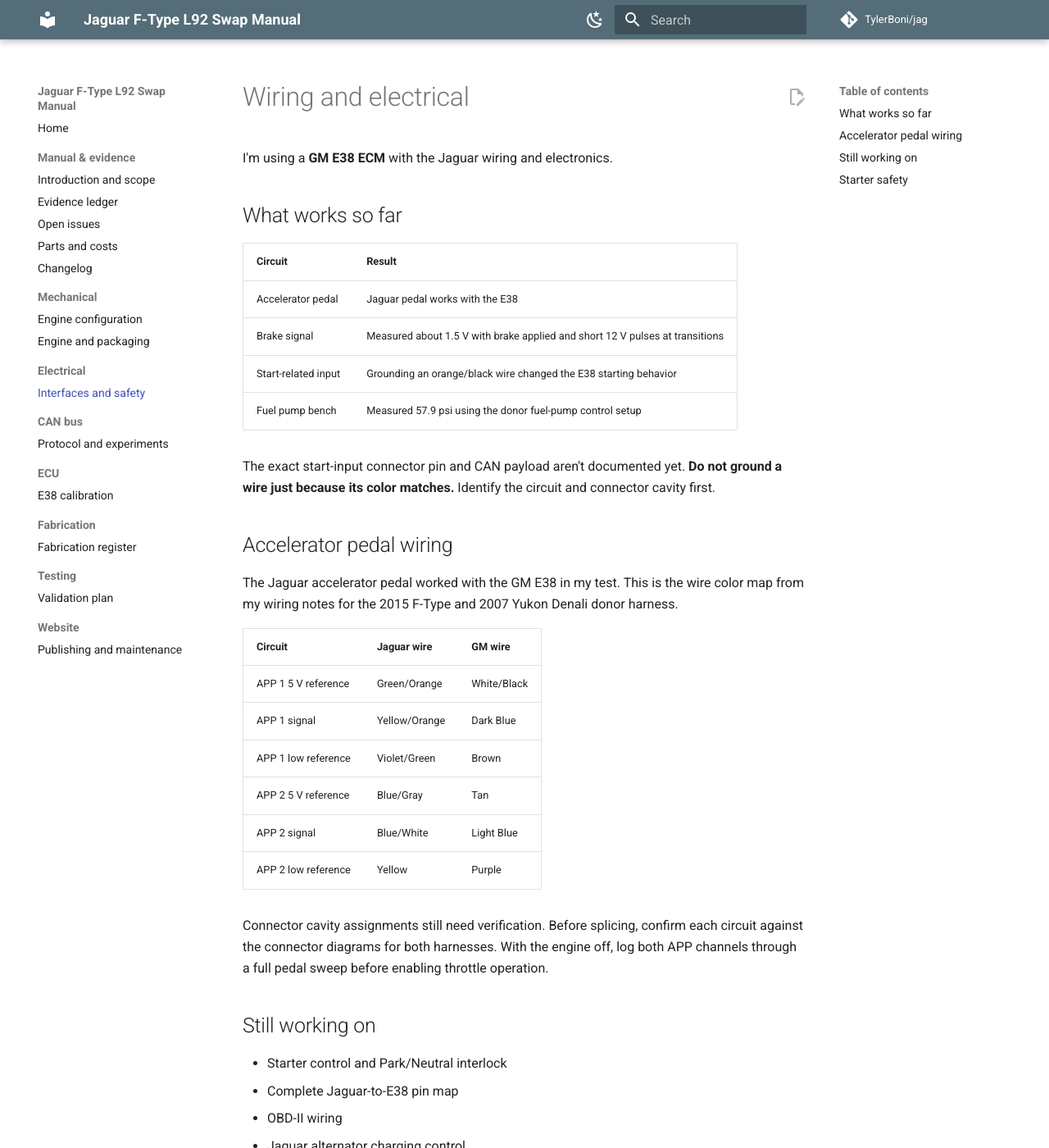
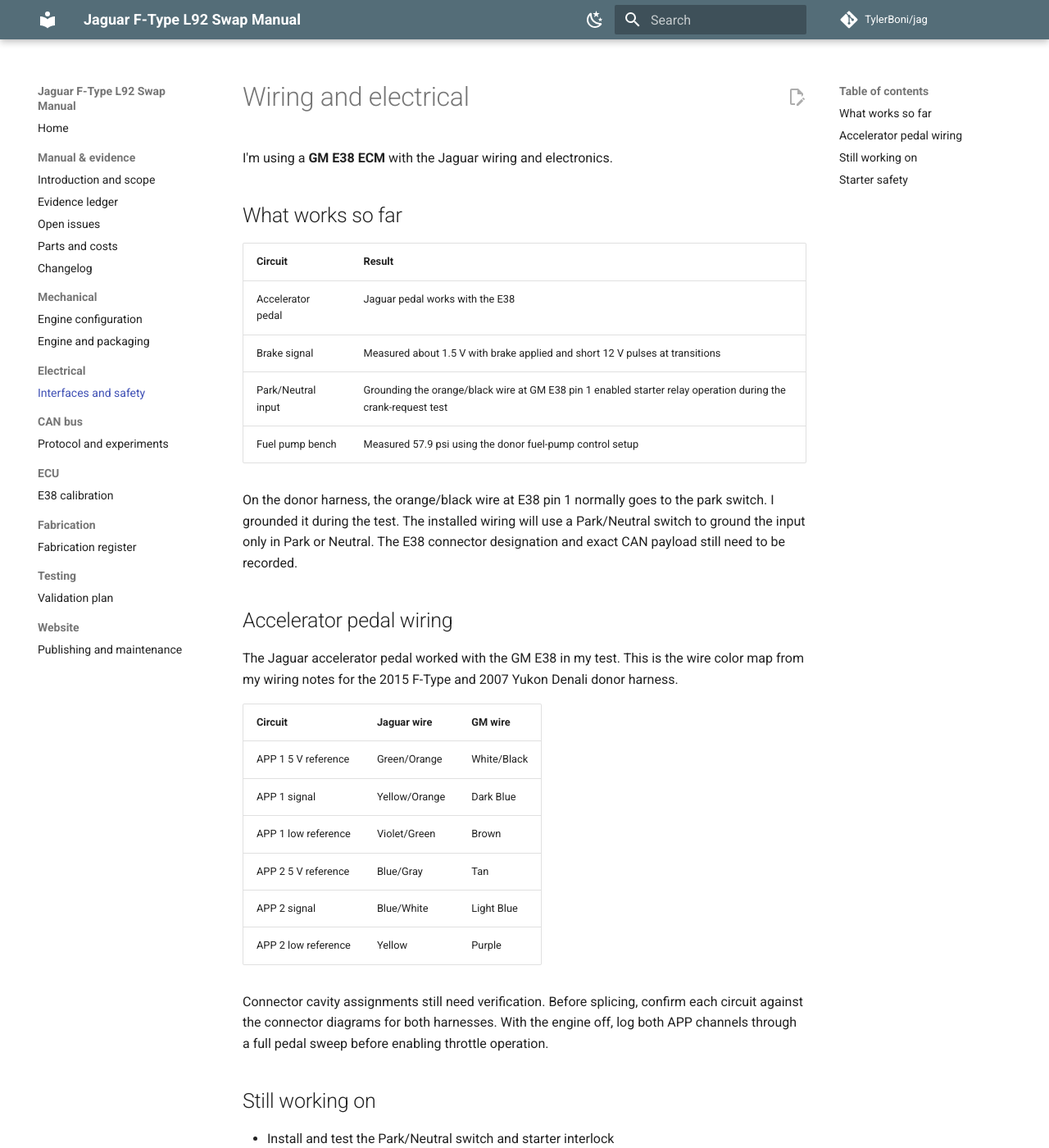
Before and after one commit to TylerBoni/jag, an MkDocs documentation site: the page built from build-manual/docs/electrical/interfaces.md, in a window 1280 px wide and 1400 px high. Shown: the whole window at 82% size. Built offline with MkDocs 1.6.1 and Material for MkDocs 9.7.7, drawn with Linux system fonts in a browser that asks for light colours; comment, search, counter and statistics services are not loaded.

Commit message:
docs(electrical): record E38 park switch input and planned interlock

```diff
--- a/build-manual/docs/electrical/interfaces.md
+++ b/build-manual/docs/electrical/interfaces.md
@@ -8,10 +8,10 @@ I'm using a **GM E38 ECM** with the Jaguar wiring and electronics.
 | --- | --- |
 | Accelerator pedal | Jaguar pedal works with the E38 |
 | Brake signal | Measured about 1.5 V with brake applied and short 12 V pulses at transitions |
-| Start-related input | Grounding an orange/black wire changed the E38 starting behavior |
+| Park/Neutral input | Grounding the orange/black wire at GM E38 pin 1 enabled starter relay operation during the crank-request test |
 | Fuel pump bench | Measured 57.9 psi using the donor fuel-pump control setup |
 
-The exact start-input connector pin and CAN payload aren't documented yet. **Do not ground a wire just because its color matches.** Identify the circuit and connector cavity first.
+On the donor harness, the orange/black wire at E38 pin 1 normally goes to the park switch. I grounded it during the test. The installed wiring will use a Park/Neutral switch to ground the input only in Park or Neutral. The E38 connector designation and exact CAN payload still need to be recorded.
 
 ## Accelerator pedal wiring
 
@@ -30,7 +30,7 @@ Connector cavity assignments still need verification. Before splicing, confirm e
 
 ## Still working on
 
-- Starter control and Park/Neutral interlock
+- Install and test the Park/Neutral switch and starter interlock
 - Complete Jaguar-to-E38 pin map
 - OBD-II wiring
 - Jaguar alternator charging control
```
Also changed, not shown: build-manual/CHANGELOG.md (+2 -0 lines), build-manual/EVIDENCE.md (+1 -1 lines), build-manual/ISSUES.md (+1 -1 lines), build-manual/README.md (+1 -1 lines).
